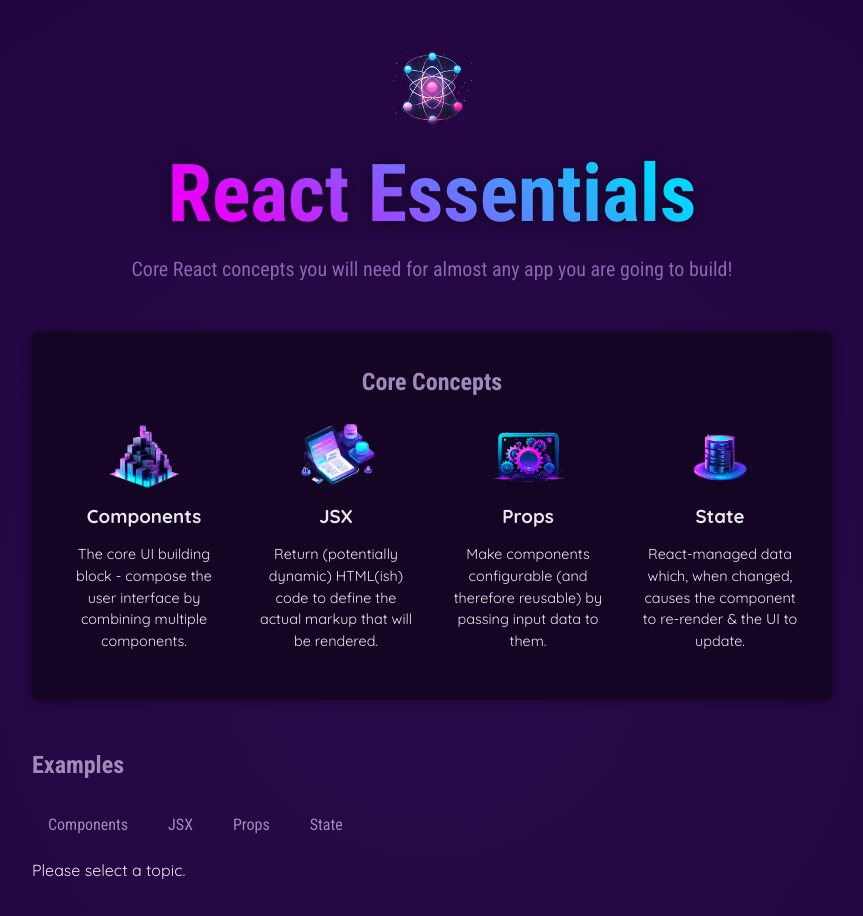
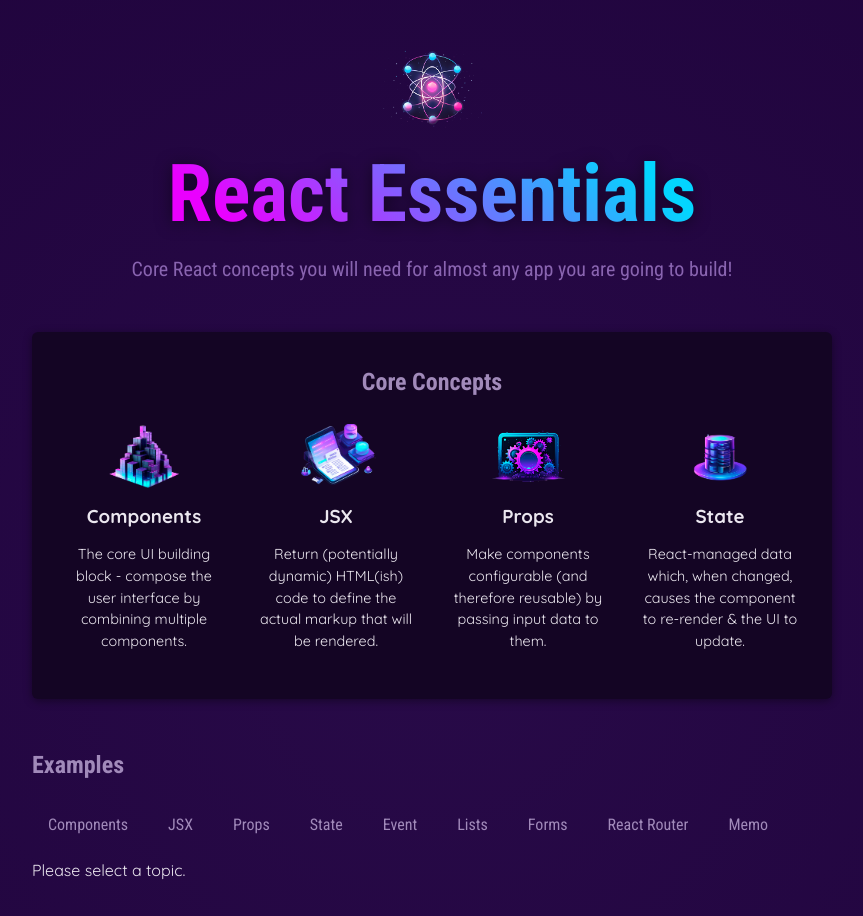
Before and after one commit to Vargos98/react-essentials, a React (Vite) app: page / in a window 1280 px wide. Shown: the top 916 px of the page, without its empty margins (208-1071 px from the left). Built offline with nearby package versions, Linux system fonts and the light colour scheme.

Commit message:
Added more buttons and content.
Added more data in data.js and parsed it in App.jsx

```diff
--- a/src/App.jsx
+++ b/src/App.jsx
@@ -22,12 +22,12 @@ function App() {
         <section id="core-concepts">
           <h2>Core Concepts</h2>
           <ul>
-          {CORE_CONCEPTS.map((conceptItem)=>
+            {CORE_CONCEPTS.map((conceptItem) =>
 
 
-            <CoreConcepts {...conceptItem} />
+              <CoreConcepts {...conceptItem} />
 
-          )}
+            )}
 
           </ul>
         </section>
@@ -42,6 +42,16 @@ function App() {
               onSelect={() => handleSelect('props')}>Props</TabButton>
             <TabButton isSelected={selectedTopic === 'state'}
               onSelect={() => handleSelect('state')}>State</TabButton>
+            <TabButton isSelected={selectedTopic === 'event'}
+              onSelect={() => handleSelect('event')}>Event</TabButton>
+            <TabButton isSelected={selectedTopic === 'lists'}
+              onSelect={() => handleSelect('lists')}>Lists</TabButton>
+            <TabButton isSelected={selectedTopic === 'forms'}
+              onSelect={() => handleSelect('forms')}>Forms</TabButton>
+            <TabButton isSelected={selectedTopic === 'router'}
+              onSelect={() => handleSelect('router')}>React Router</TabButton>
+            <TabButton isSelected={selectedTopic === 'memo'}
+              onSelect={() => handleSelect('memo')}>Memo</TabButton>
           </menu>
           {!selectedTopic ? <p>Please select a topic.</p> : <div id="tab-content">
 
--- a/src/data.js
+++ b/src/data.js
@@ -79,4 +79,130 @@ function Counter() {
   );
 }`,
   },
+  event: {
+    title: 'Event',
+    description:
+      'Just like HTML DOM events, React can perform actions based on user events.',
+    code: `
+    function Football() {
+      const shoot = () => {
+        alert("Great Shot!");
+      }
+
+      return (
+        <button onClick={shoot}>Take the shot!</button>
+      );
+    }
+
+    const root = ReactDOM.createRoot(document.getElementById('root'));
+    root.render(<Football />);
+}`,
+  },
+  lists: {
+    title: 'Lists',
+    description:
+      'In React, you will render lists with some type of loop. The JavaScript map() array method is generally preferred.',
+    code: `
+    function Car(props) {
+      return <li>I am a { props.brand }</li>;
+    }
+
+    function Garage() {
+      const cars = ['Ford', 'BMW', 'Audi'];
+      return (
+        <>
+          <h1>Who lives in my garage?</h1>
+          <ul>
+            {cars.map((car) => <Car brand={car} />)}
+          </ul>
+        </>
+      );
+    }
+
+    const root = ReactDOM.createRoot(document.getElementById('root'));
+    root.render(<Garage />);
+
+
+}`,
+  },
+  forms: {
+    title: 'Forms',
+    description:
+      'Just like in HTML, React uses forms to allow users to interact with the web page.',
+    code: `
+    function MyForm() {
+      return (
+        <form>
+          <label>Enter your name:
+            <input type="text" />
+          </label>
+        </form>
+      )
+    }
+    const root = ReactDOM.createRoot(document.getElementById('root'));
+    root.render(<MyForm />);
+
+
+}`,
+  },
+  router: {
+    title: 'React Router',
+    description:
+      `Create react app does not include page routing,
+       React router is the most popular solution, because of which page reloading does not occur.
+
+       Add React Router :
+       npm i -D react-router-dom
+      `,
+    code: `
+    import ReactDOM from "react-dom/client";
+import { BrowserRouter, Routes, Route } from "react-router-dom";
+import Layout from "./pages/Layout";
+import Home from "./pages/Home";
+import Blogs from "./pages/Blogs";
+import Contact from "./pages/Contact";
+import NoPage from "./pages/NoPage";
+
+export default function App() {
+  return (
+    <BrowserRouter>
+      <Routes>
+        <Route path="/" element={<Layout />}>
+          <Route index element={<Home />} />
+          <Route path="blogs" element={<Blogs />} />
+          <Route path="contact" element={<Contact />} />
+          <Route path="*" element={<NoPage />} />
+        </Route>
+      </Routes>
+    </BrowserRouter>
+  );
+}
+
+const root = ReactDOM.createRoot(document.getElementById('root'));
+root.render(<App />);
+
+}`,
+  },
+  memo: {
+    title: 'Memo',
+    description:
+      'Using memo will cause React to skip rendering a component if its props have not changed. This can improve performance',
+    code: `
+    import { memo } from "react";
+    const Todos = ({ todos }) => {
+      console.log("child render");
+      return (
+          <>
+            <h2>My Todos</h2>
+              {todos.map((todo, index) => {
+                return <p key={index}>{todo}</p>;
+              })}
+          </>
+      );
+    };
+    export default memo(Todos);
+
+}`,
+  },
+
 };
```
